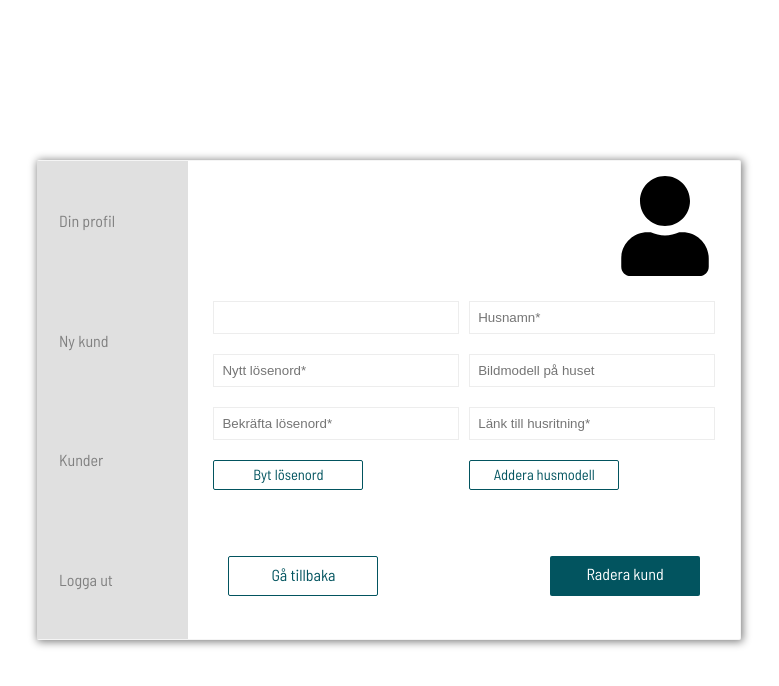
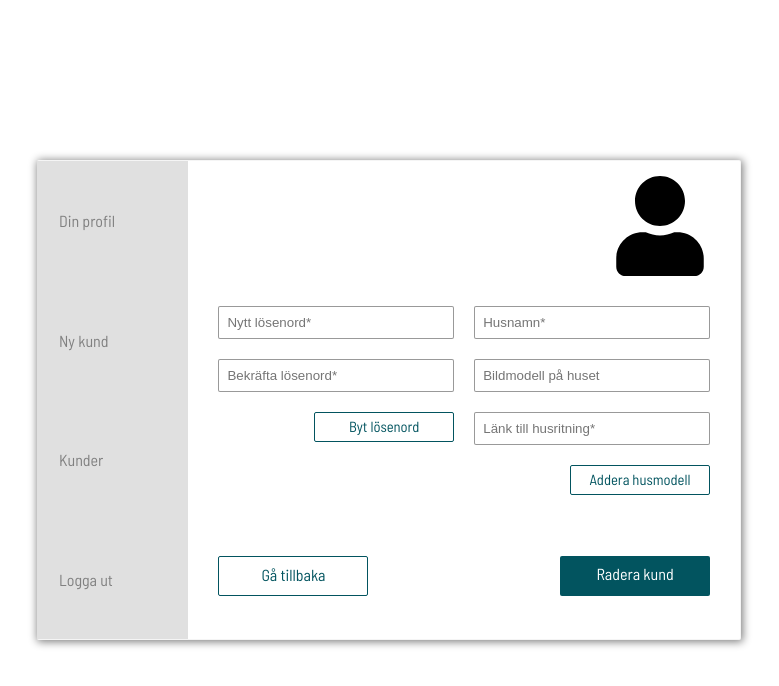
Before and after one commit to EmmaSegolsson/Kandidat-frontend, a React (Create React App) app: page /home/customers/1 in a window 1280 px wide. Shown: the top 686 px of the page, without its empty margins (251-1030 px from the left). Built offline with nearby package versions, Linux system fonts and the light colour scheme; no server answers.

Commit message:
edit page

```diff
--- a/src/components/Edit.js
+++ b/src/components/Edit.js
@@ -11,6 +11,9 @@ const Edit = props => {
   const [newPass, setNewPass] = useState("");
   const [confirmPass, setConfirmPass] = useState("");
   const [popup, setPopup] = useState(false);
+  const [houseName, setHouseName] = useState("");
+  const [houseImage, setHouseImage] = useState("");
+  const [houseModel, setHouseModel] = useState("");
 
   useEffect(() => {
     fetch('https://kandidat-test.herokuapp.com/edit/' + '?id=' + props.match.params.id, {
@@ -61,6 +64,12 @@ const Edit = props => {
       })
   }
 
+  const addModel  = () => {
+    document.getElementById("houseName").value = "";
+    document.getElementById("houseImage").value = "";
+    document.getElementById("houseModel").value = "";
+  }
+
  return (
 
   <div>
@@ -94,16 +103,18 @@ const Edit = props => {
         <div className='textFields'>
           <div className='changePassword'>
             <form className='editForm'>
-            <input className='inputDefault'
-                placeholder={user.password}
+              <input className='inputDefault'
+                type="password"
+                id="changepassword"
+                placeholder="Nytt lösenord*"
+                onChange={e => setNewPass(e.target.value)}
               />
               <input className='inputDefault'
-                placeholder='Nytt lösenord*'
+                type="password"
+                id="confirmchangepassword"
+                placeholder="Bekräfta lösenord*"
+                onChange={e => setConfirmPass(e.target.value)}
               />
-              <input className='inputDefault'
-                placeholder='Bekräfta lösenord*'
-              />
-
               <div id='changePasswordButton' onClick={ () => changePass() }>
                 Byt lösenord
               </div>
@@ -114,15 +125,24 @@ const Edit = props => {
             <form className='editForm'>
               <input className='inputDefault'
                 placeholder='Husnamn*'
+                type="text"
+                id="houseName"
+                onChange={e => setHouseName(e.target.value)}
               />
               <input className='inputDefault'
                 placeholder='Bildmodell på huset'
+                type="text"
+                id="houseImage"
+                onChange={e => setHouseImage(e.target.value)}
               />
               <input className='inputDefault'
                 placeholder='Länk till husritning*'
+                type="text"
+                id="houseModel"
+                onChange={e => setHouseModel(e.target.value)}
               />
 
-              <div id='changePasswordButton' onClick={ () => changePass() }>
+              <div id='changePasswordButton' onClick={ () => addModel() }>
                 Addera husmodell
               </div>
             </form>
@@ -148,45 +168,3 @@ const Edit = props => {
 };
 
 export default Edit;
-
-
-
-// <div className='manageDiv'>
-
-// <div className='headerContainer'>
-//   <div className='editHeader'>
-//     user
-//   </div>
-// </div>
-
-// {/* <h2 style={{padding:20, textAlign: 'center'}}>Hantera användare: {user.username}</h2> */}
-// <div className='bodyContainer'>
-//   <form className='credentials edit'>
-
-//     <div className='textInput'>
-//       <label htmlFor="password"></label>
-//         <input className='passwordInput'
-//           type="password"
-//           id="changepassword"
-//           placeholder="Nytt lösenord*"
-//           onChange={e => setNewPass(e.target.value)}
-//         />
-//     </div>
-
-//    <div className='textInput' >
-//       <label htmlFor="password"></label>
-//         <input className='passwordInput'
-//           type="password"
-//           id="confirmchangepassword"
-//           placeholder="Bekräfta lösenord*"
-//           onChange={e => setConfirmPass(e.target.value)}
-//         />
-//     </div>
-//     <div style={{display: 'flex', justifyContent: 'flex-end', width: '100%'}}>
-//       <div id='changePassword' className='borderButton' onClick={ () => changePass() }>
-//         Byt lösenord
-//       </div>
-//     </div>
-//   </form>
-// </div>
-// </div>
--- a/src/styles/tab.scss
+++ b/src/styles/tab.scss
@@ -226,7 +226,7 @@
         display: flex;
         justify-content: flex-end;
         padding-top: 10px;
-        padding-right: 5px;
+        padding-right: 10px;
 
         .userImage {
             height: 100px;
@@ -255,7 +255,7 @@
         justify-content: space-evenly;
 
         .changePassword {
-            //border: 1px dotted green;
+            //border: 1px solid #ededed;
             width: 50%;
             height: 100%;
             margin-bottom: 20px;
@@ -263,7 +263,7 @@
         }
 
         .addBlueprint {
-            //border: 1px dotted blue;
+            //border: 1px solid #ededed;
             width: 50%;
             height: 100%;
             float: right;
@@ -271,28 +271,31 @@
         }
 
         .editForm {
-            padding:5px;
+            padding:10px;
 
             .inputDefault {
-                border: 1px solid #ededed;
+                border: 1px solid $light_gray_fade;
                 padding: 8px;
                 margin-bottom: 20px;
                 width: 100%;
+                border-radius: 2px;
 
                 &:focus {
-                    border: none;
+                    //border: none;
+                    outline: none;
                 }
             }
 
             #changePasswordButton {
                 border: 1px solid $petrol_blue;
                 height: 30px;
-                width: 150px;
+                width: 140px;
                 color: $petrol_blue;
                 text-align: center;
                 padding-top: 4px;
                 border-radius: 2px;
                 font-size: 11pt;
+                float: right;
 
                 &:hover {
                     background-color: whitesmoke;
@@ -344,7 +347,7 @@
 
     .buttonContainer {
         display: flex;
-        padding: 30px 20px 0 20px;
+        padding: 30px 10px 0 10px;
         justify-content: space-between;
     }
     .borderButton {
```
